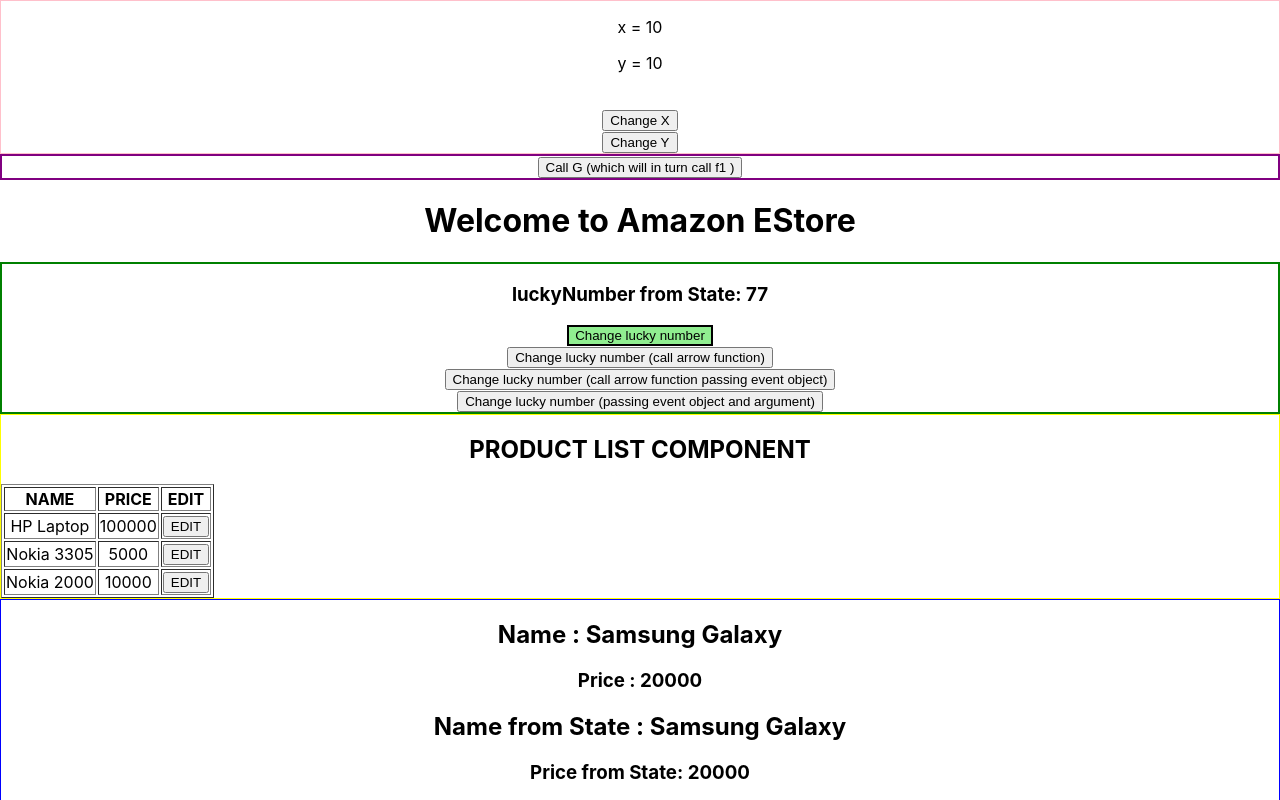
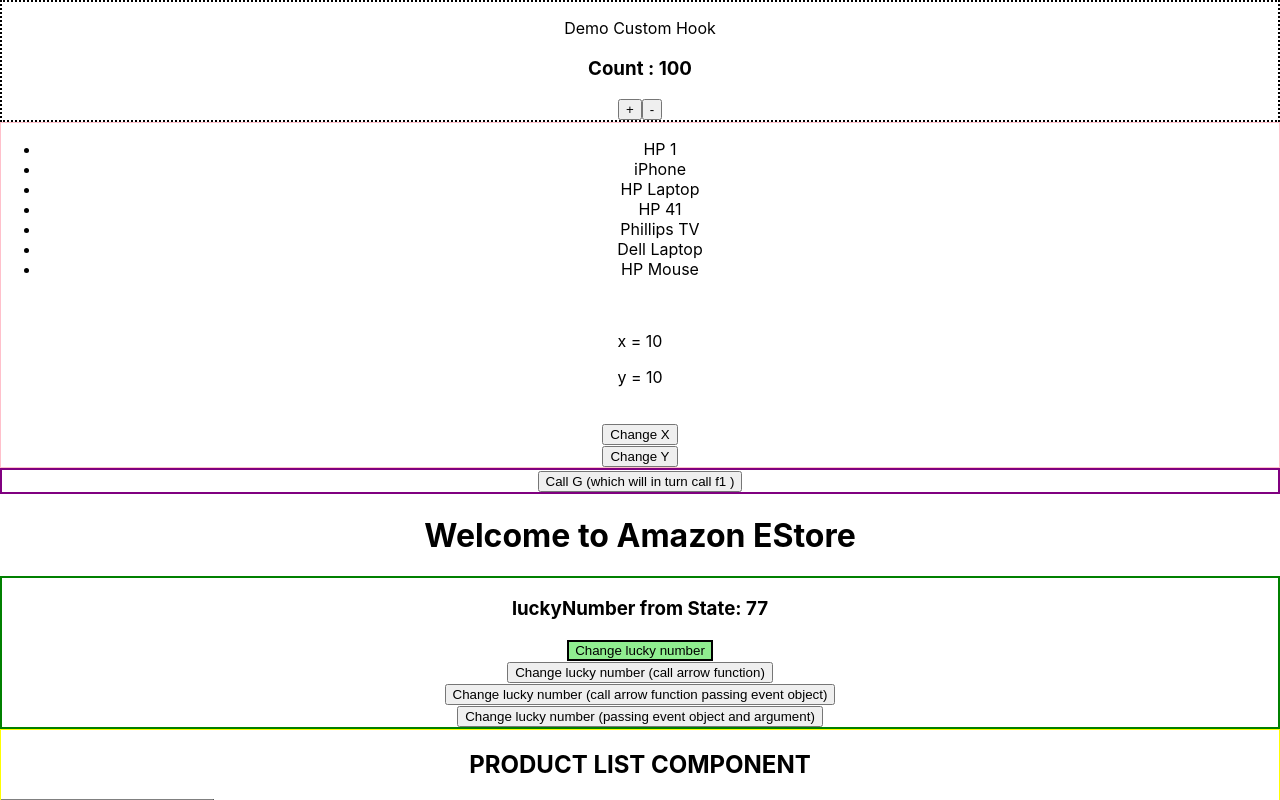
Before and after one commit to aw1app/sl-cis-jfsd, a React (Create React App) app in the folder PHASE1/REACT/my-app2/: page / in a window 1280 px wide. Shown: the top 800 px of the page. Built offline with nearby package versions, Linux system fonts and the light colour scheme; data requests are answered from the project's data file.

Commit message:
react updates

```diff
--- /dev/null
+++ b/PHASE1/REACT/my-app2/db.json
@@ -0,0 +1,67 @@
+{
+    "products": [
+      {
+        "id": "1",
+        "name": "HP 1",
+        "price": 1000,
+        "description": "DESDC 1",
+        "inStock": true,
+        "imagePath": "images/111.png",
+        "bidAmount": 0
+      },
+      {
+        "id": "2",
+        "name": "iPhone",
+        "price": 1000,
+        "description": "DESDC 1",
+        "inStock": true,
+        "imagePath": "images/iphone.png",
+        "bidAmount": 0
+      },
+      {
+        "id": "11",
+        "name": "HP Laptop",
+        "price": 10600,
+        "description": "DESDC 1",
+        "inStock": true,
+        "imagePath": "",
+        "bidAmount": 0
+      },
+      {
+        "id": "41",
+        "name": "HP 41",
+        "price": 10500,
+        "description": "DESDC 41",
+        "inStock": true,
+        "imagePath": " ",
+        "bidAmount": 0
+      },
+      {
+        "id": 3270,
+        "name": "Phillips TV",
+        "price": "10000",
+        "description": "",
+        "inStock": true,
+        "imagePath": "",
+        "bidAmount": 100
+      },
+      {
+        "id": "1674",
+        "name": "Dell Laptop",
+        "price": "10000",
+        "description": "",
+        "inStock": true,
+        "imagePath": "",
+        "bidAmount": 100
+      },
+      {
+        "id": "7826",
+        "name": "HP Mouse",
+        "price": "450",
+        "description": "",
+        "inStock": true,
+        "imagePath": "",
+        "bidAmount": 100
+      }
+    ]
+  }
--- a/PHASE1/REACT/my-app2/src/App.js
+++ b/PHASE1/REACT/my-app2/src/App.js
@@ -8,6 +8,7 @@
 import ParentFunctionInPropsDemo from './components/ParentFunctionInPropsDemo';
 import Timer from './components/Timer';
 import DemoUseEffect from './components/DemoUseEffect'
+import DemoUseCounterHook from './DemoUseCounterHook';
 
 //function App {
 const App = () => {
@@ -19,6 +20,8 @@
 
   return (
     <div className="App">
+      <DemoUseCounterHook/>
+
       <DemoUseEffect />
 
       {/* <Timer/> */}
--- /dev/null
+++ b/PHASE1/REACT/my-app2/src/DemoUseCounterHook.js
@@ -0,0 +1,22 @@
+import useCounter from "./hooks/useCounter";
+
+
+const DemoUseCounterHook = () =>{
+
+    let { count, increment, decrement}=  useCounter(100);
+
+
+    return(
+        <div style={{ border: "dotted 2px", "border-color": 'black' }}>
+             <p> Demo Custom Hook  </p>
+             <h3> Count : {count} </h3>
+
+             <button onClick={increment}> + </button>
+             <button onClick={decrement}> - </button>
+
+        </div>
+    )
+};
+
+
+export default DemoUseCounterHook;
--- a/PHASE1/REACT/my-app2/src/components/DemoUseEffect.js
+++ b/PHASE1/REACT/my-app2/src/components/DemoUseEffect.js
@@ -1,6 +1,7 @@
-import { useState,useEffect } from "react";
+import { useState, useEffect } from "react";
 
 const DemoUseEffect = () => {
+    const [products, setProducts] = useState(null);
 
     const [x, setX] = useState(10);
     const [y, setY] = useState(10);
@@ -8,16 +9,30 @@
     useEffect(
 
         () => {
-        console.log(`1 INSIDE USE EFFECT x has changed to: ${x}`);
+            console.log("INSIDE USE EFFECT to Fetch products data");
+            for(let i=0; i<1000000000; i++){};// simulate delay
+            fetch('http://localhost:5000/products')
+                .then(response => response.json())
+                .then(data => setProducts(data))
+                .catch(error => console.error(error));
         },
 
-        [x,y]
+        []
     );
 
     useEffect(
 
         () => {
-        console.log(`2 INSIDE USE EFFECT x has changed to: ${x}`);
+            console.log(`1 INSIDE USE EFFECT x has changed to: ${x}`);
+        },
+
+        [x, y]
+    );
+
+    useEffect(
+
+        () => {
+            console.log(`2 INSIDE USE EFFECT x has changed to: ${x}`);
         },
 
         [y]
@@ -26,7 +41,7 @@
     useEffect(
 
         () => {
-        console.log(`3 INSIDE USE EFFECT`);
+            console.log(`3 INSIDE USE EFFECT`);
         },
 
         []
@@ -41,6 +56,17 @@
 
     return (
         <div style={{ border: "solid 1px", "border-color": 'pink' }}>
+            {products ? (
+                <ul>
+                    {products.map(item => (
+                        <li key={item.id}>{item.name}</li>
+                    ))}
+                </ul>
+            ) : (
+                <p>Loading...</p>
+            )}
+            <br/>
+
             <p> x = {x} </p>
             <p> y = {y} </p>
 
--- /dev/null
+++ b/PHASE1/REACT/my-app2/src/hooks/useCounter.js
@@ -0,0 +1,24 @@
+
+import { useState } from 'react';
+
+//Our custom hook
+function useCounter(initialValue) {
+
+    const [count, setCount] = useState(initialValue);
+
+    const increment = () => {
+        setCount(count + 1);
+    };
+
+    const decrement = () => {
+        setCount(count - 1);
+    };
+
+
+    return {
+        count,
+        increment,
+        decrement,
+    };
+}
+export default useCounter;
```
